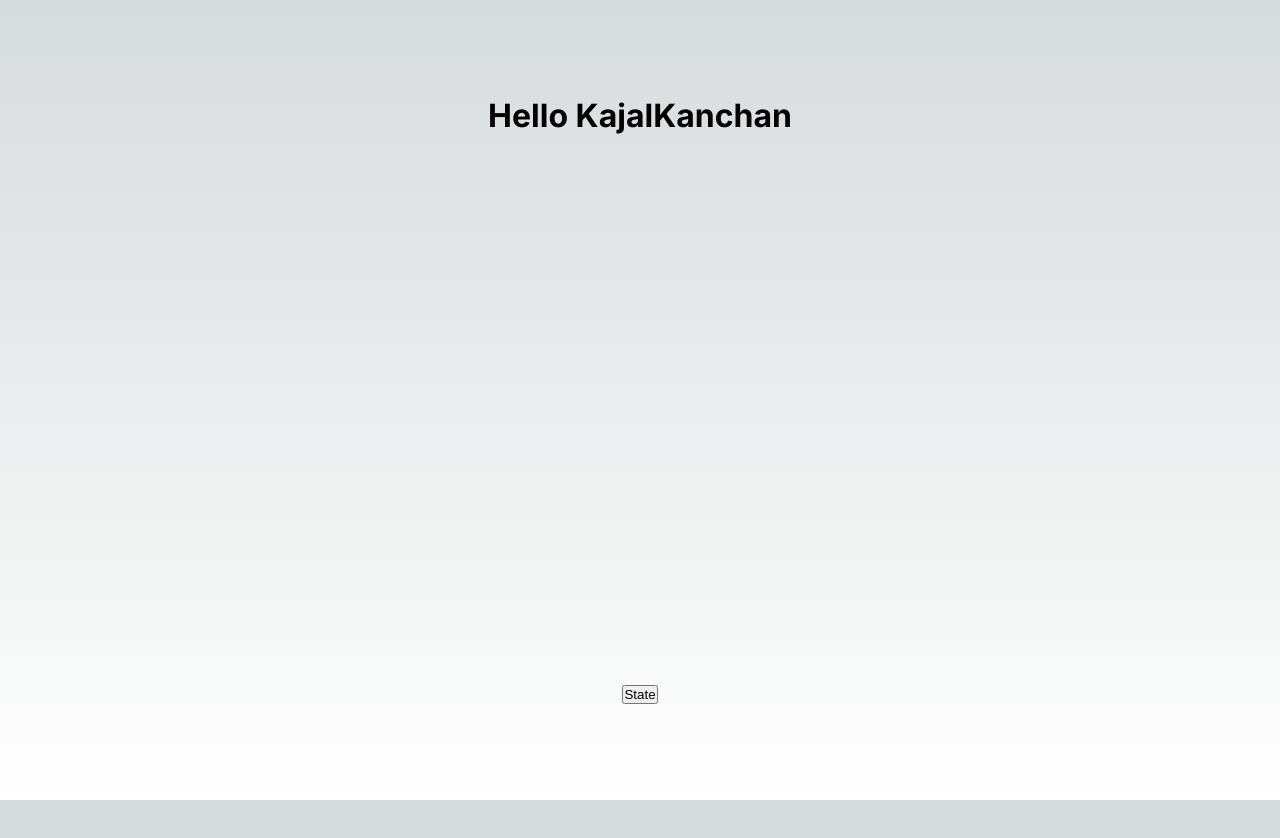
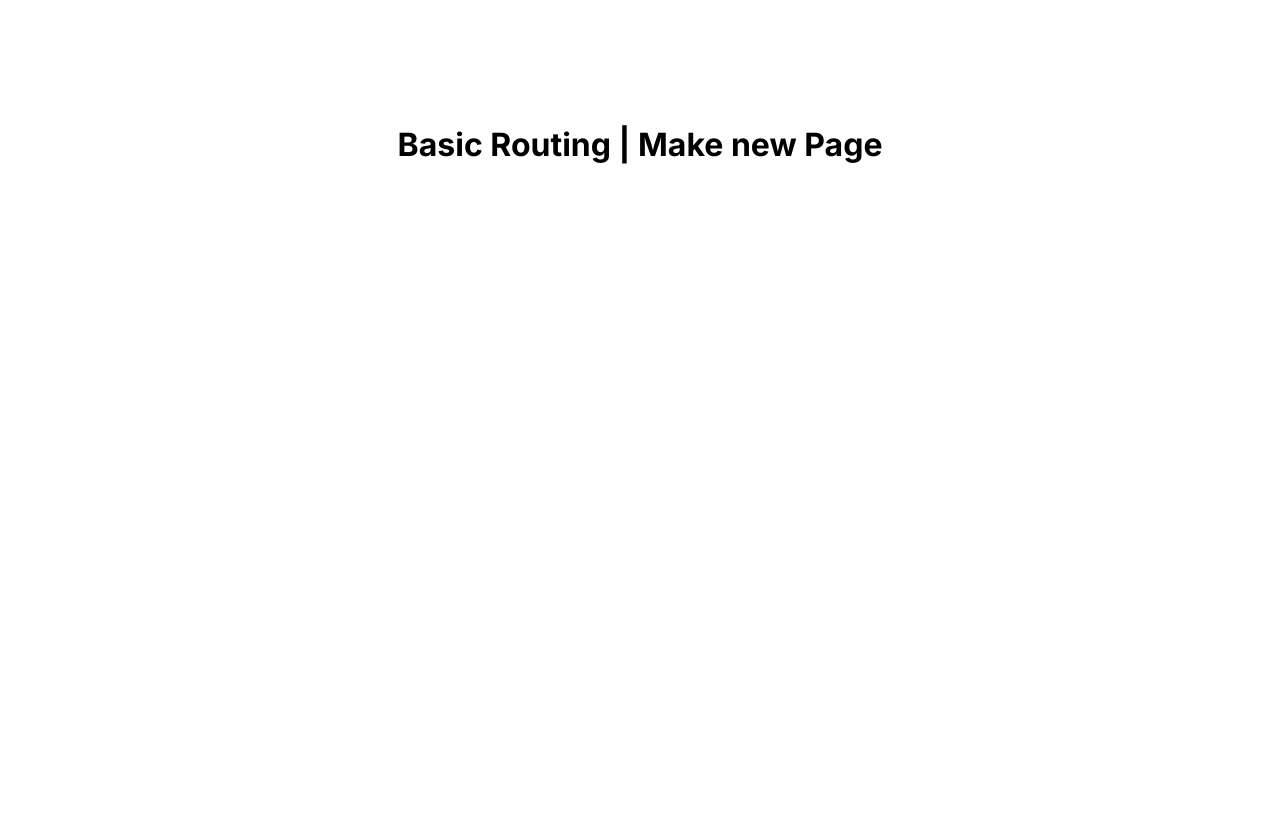
Before and after one commit to AnandShirbhaiyye/nextjs-learn, a Next.js app: page / in a window 1280 px wide. Shown: the top 838 px of the page. Before the commit the page ends 800 px from the top, so only its background shows below. Built offline with nearby package versions, Linux system fonts and the light colour scheme.

Commit message:
create a foler for the new page

```diff
--- a/src/app/globals.css
+++ b/src/app/globals.css
@@ -1,4 +1,4 @@
-:root {
+/* :root {
   --max-width: 1100px;
   --border-radius: 12px;
   --font-mono: ui-monospace, Menlo, Monaco, 'Cascadia Mono', 'Segoe UI Mono',
@@ -104,4 +104,4 @@ a {
   html {
     color-scheme: dark;
   }
-}
+} */
--- a/src/app/page.js
+++ b/src/app/page.js
@@ -4,27 +4,35 @@ import styles from "./page.module.css";
 
 export default function Home() {
 
-  const [item, setItem] = useState("KajalKanchan")
+  // const [item, setItem] = useState("KajalKanchan")
 
   // const apple = (item)=>{
   //   alert(item)
   // }
 
-  const state=()=>{
-    setItem("AnandUjwal")
-  }
+  // const state=()=>{
+  //   setItem("AnandUjwal")
+  // }
+
+  //   const InnerComp=()=>{
+  //     return(
+  //       <h1>innerCompoent</h1>
+  //     )
+  //   }
 
   return (
     <main className={styles.main}>
+      <h1>Basic Routing | Make new Page</h1>
       {/* <h1>Hello Anand...</h1>
       <User name="Anand" age={23}/>
       <User name="Kajal" age={26}/>
       <User name="Kanchan" age={27}/>
       <button onClick={()=>alert("Hello Next Js")}>Click me..</button>
       <button onClick={()=>apple("hey...nextjs..how are you")}>Click me2</button> */}
-      <h1>Hello {item}</h1>
-      <button onClick={()=>state()}>State</button>
-    </main>
+    {/* //   <h1>Hello {item}</h1>
+    //   <button onClick={()=>state()}>State</button>
+    //   <InnerComp/> */}
+     </main>
   );
 }
 
```
Also changed, not shown: src/app/login/page.js (added, +7 -0 lines).
